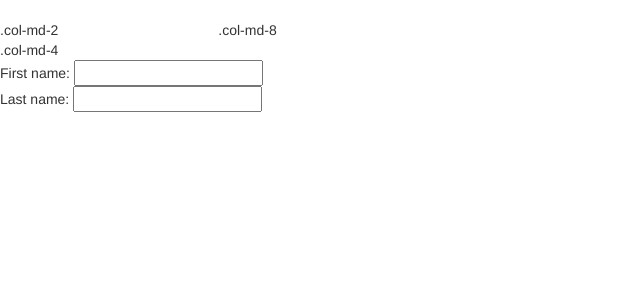
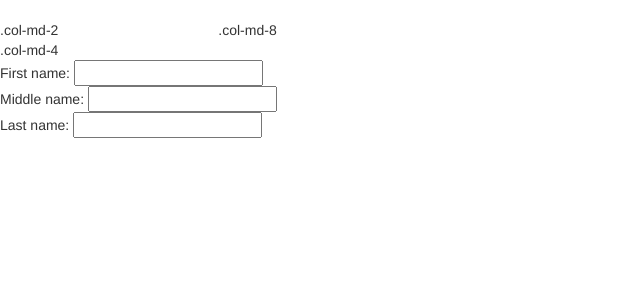
Before and after one commit to lslacker/dataonline, a Flask app: template app/templates/index.html in a window 1280 px wide. Shown: the part 50-350 px from the top of that part, without its empty margins (0-640 px from the left). Run offline with Flask 2, Linux system fonts and the light colour scheme; the template is opened without the code that fills it, so the values that code supplies are empty; the page is wider than the window, and the part outside it is not shown.

```diff
--- a/app/templates/index.html
+++ b/app/templates/index.html
@@ -20,6 +20,7 @@
 
     <form>
     First name: <input type="text" name="firstname"><br>
+    Middle name: <input type="text" name="middlename"><br>
     Last name: <input type="text" name="lastname">
     </form>
 
```
